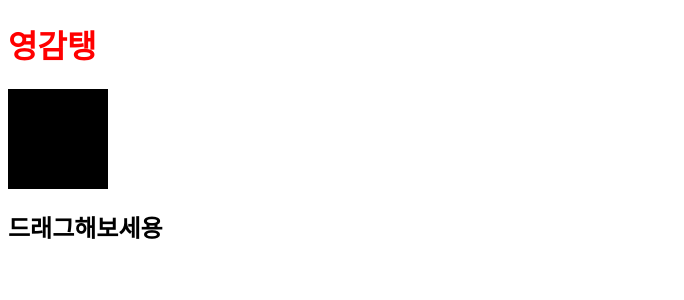
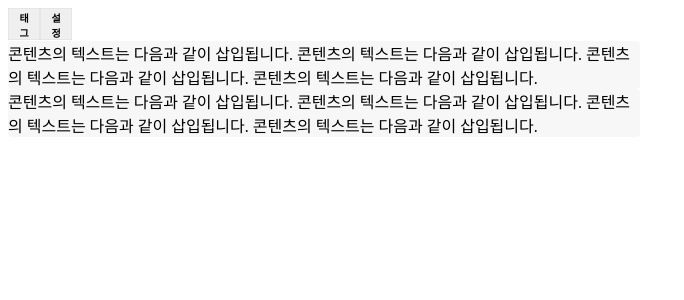
Before and after one commit to depromeet/ygtang-client, a Next.js app: page / in a window 1280 px wide. Shown: the top 300 px of the page, without its empty margins (0-684 px from the left). Built offline with nearby package versions, Linux system fonts and the light colour scheme.

Commit message:
feat: home 화면 content view 추가 및 content 썸네일 생성

```diff
--- /dev/null
+++ b/src/components/home/ContentHeader.tsx
@@ -0,0 +1,20 @@
+import { css } from '@emotion/react';
+
+export default function ContentHeader() {
+  return (
+    <div css={ContentHeaderCss}>
+      <button css={HeaderButtonCss}>태그</button>
+      <button css={HeaderButtonCss}>설정</button>
+    </div>
+  );
+}
+
+const ContentHeaderCss = css``;
+
+const HeaderButtonCss = () => css`
+  width: 32px;
+  height: 32px;
+  border: 0.5px solid #e6e6e6;
+  font-weight: 700;
+  font-size: 10px;
+`;
--- /dev/null
+++ b/src/components/home/ContentThumbnail.tsx
@@ -0,0 +1,16 @@
+import { css, Theme } from '@emotion/react';
+
+export default function ContentThumbnail() {
+  return (
+    <section css={contentThumbnailCss}>
+      콘텐츠의 텍스트는 다음과 같이 삽입됩니다. 콘텐츠의 텍스트는 다음과 같이 삽입됩니다. 콘텐츠의
+      텍스트는 다음과 같이 삽입됩니다. 콘텐츠의 텍스트는 다음과 같이 삽입됩니다.
+    </section>
+  );
+}
+
+const contentThumbnailCss = (theme: Theme) => css`
+  width: 50%;
+  background: ${theme.color.gray};
+  border-radius: 4px;
+`;
--- /dev/null
+++ b/src/components/home/ContentView.tsx
@@ -0,0 +1,14 @@
+import { css } from '@emotion/react';
+
+import ContentThumbnail from './ContentThumbnail';
+
+export default function ContentView() {
+  return (
+    <div css={ContentViewCss}>
+      <ContentThumbnail />
+      <ContentThumbnail />
+    </div>
+  );
+}
+
+const ContentViewCss = css``;
--- a/src/pages/index.tsx
+++ b/src/pages/index.tsx
@@ -1,23 +1,15 @@
-import { css, Theme } from '@emotion/react';
-import { motion } from 'framer-motion';
+import { css } from '@emotion/react';
+
+import ContentHeader from '~/components/home/ContentHeader';
+import ContentView from '~/components/home/ContentView';
 
 export default function Root() {
   return (
-    <div>
-      <h1 css={titleCss}>영감탱</h1>
-      <div css={sampleCss}></div>
-      <motion.h2 drag>드래그해보세용</motion.h2>
-    </div>
+    <article css={pageCss}>
+      <ContentHeader />
+      <ContentView />
+    </article>
   );
 }
 
-const titleCss = css`
-  color: red;
-`;
-
-const sampleCss = (theme: Theme) => css`
-  width: 100px;
-  height: 100px;
-  color: white;
-  background-color: ${theme.color.black};
-`;
+const pageCss = css``;
--- a/src/styles/Theme/Theme.ts
+++ b/src/styles/Theme/Theme.ts
@@ -1,6 +1,7 @@
 const theme = {
   color: {
     black: '#000000',
+    gray: '#F7F7F7',
   },
 };
 
```
